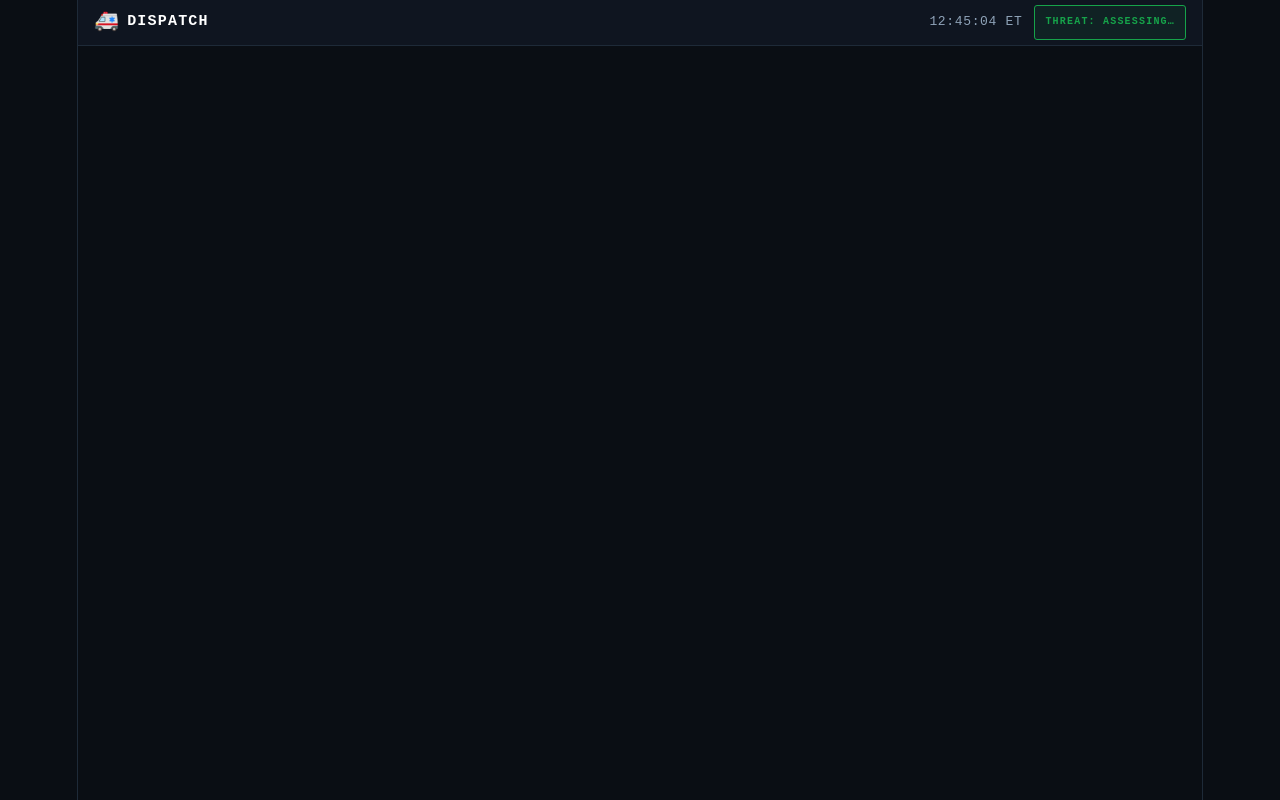
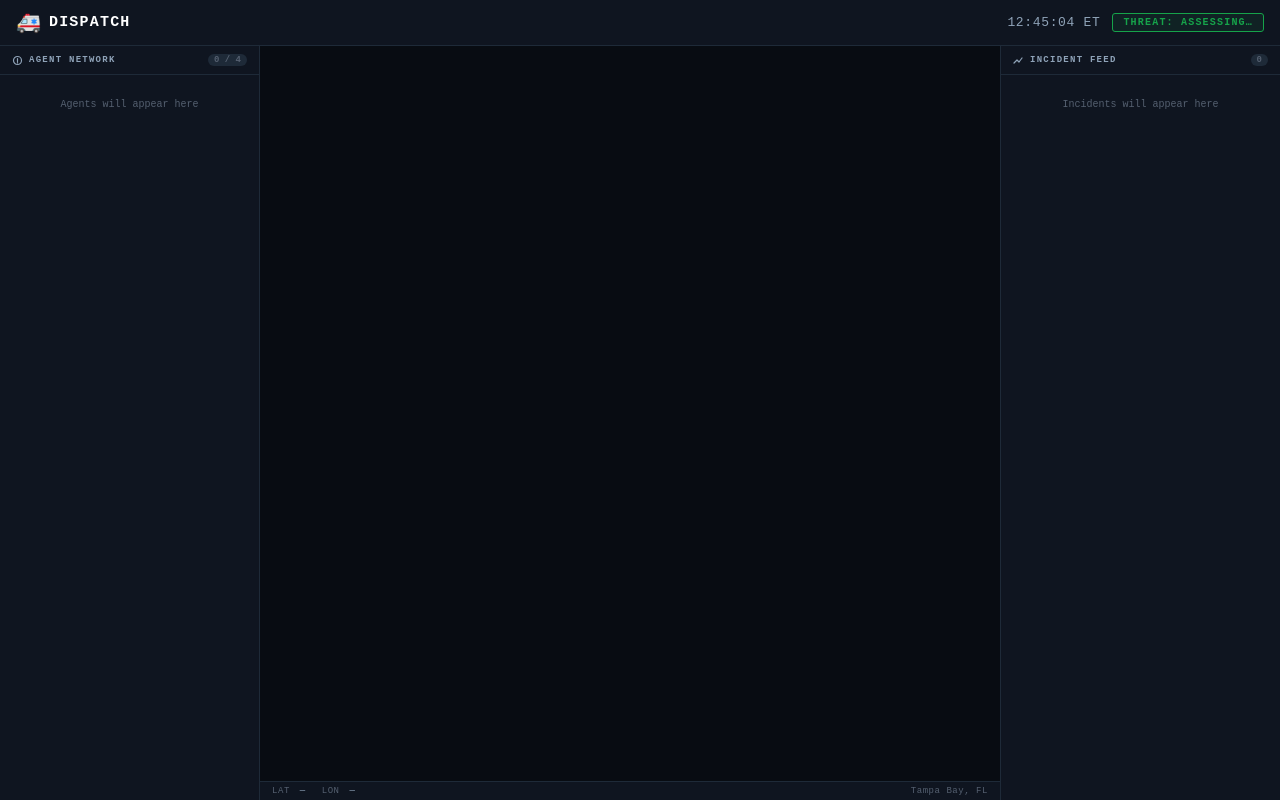
Before and after one commit to MohamedFouad132/Dispatch, a React app in the folder frontend/: page / in a window 1280 px wide. Built offline with nearby package versions, Linux system fonts and the light colour scheme; the HTML template or start-up script is replaced by a standard one.

Commit message:
main skeleton

```diff
--- a/frontend/src/App.css
+++ b/frontend/src/App.css
@@ -1,4 +1,4 @@
-
+/* ── Base Variables ─────────────────────────────────────────── */
 :root {
   --bg:        #0a0e14;
   --panel:     #0f1520;
@@ -88,3 +88,98 @@ html, body, #root {
   0%, 100% { box-shadow: 0 0 0 0 #dc262640; }
   50%       { box-shadow: 0 0 0 4px #dc262620; }
 }
+
+/* ── Three-Panel Layout ─────────────────────────────────────── */
+.layout {
+  display: grid;
+  grid-template-columns: 260px 1fr 280px;
+  flex: 1;
+  overflow: hidden;
+  min-height: 0;
+}
+
+/* ── Panel Header ───────────────────────────────────────────── */
+.ph {
+  display: flex;
+  align-items: center;
+  gap: 6px;
+  padding: 8px 12px;
+  border-bottom: 1px solid var(--border);
+  flex-shrink: 0;
+}
+.ph-label {
+  font-size: 9px;
+  font-weight: 700;
+  letter-spacing: 0.14em;
+  text-transform: uppercase;
+  color: var(--text-mid);
+  flex: 1;
+}
+.ph-badge {
+  font-size: 9px;
+  font-weight: 700;
+  color: var(--text-dim);
+  background: var(--border);
+  padding: 1px 6px;
+  border-radius: 8px;
+}
+
+/* ── Left Panel ─────────────────────────────────────────────── */
+.left-panel {
+  background: var(--panel);
+  border-right: 1px solid var(--border);
+  display: flex;
+  flex-direction: column;
+  overflow: hidden;
+}
+
+/* ── Map Area ───────────────────────────────────────────────── */
+.map-area {
+  position: relative;
+  display: flex;
+  flex-direction: column;
+  overflow: hidden;
+  background: #080c12;
+}
+
+#map {
+  flex: 1;
+  min-height: 0;
+}
+
+.map-foot {
+  display: flex;
+  align-items: center;
+  gap: 16px;
+  padding: 4px 12px;
+  background: var(--panel);
+  border-top: 1px solid var(--border);
+  flex-shrink: 0;
+}
+.mf-stat {
+  font-size: 9px;
+  color: var(--text-dim);
+  letter-spacing: 0.06em;
+}
+.mf-stat span {
+  color: var(--text-mid);
+  margin-left: 4px;
+}
+
+/* ── Right Panel ────────────────────────────────────────────── */
+.right-panel {
+  background: var(--panel);
+  border-left: 1px solid var(--border);
+  display: flex;
+  flex-direction: column;
+  overflow: hidden;
+}
+
+/* ── Placeholder ────────────────────────────────────────────── */
+.panel-placeholder {
+  padding: 24px 14px;
+  text-align: center;
+  font-size: 10px;
+  color: var(--text-dim);
+  font-family: var(--font-mono);
+}
--- a/frontend/src/App.jsx
+++ b/frontend/src/App.jsx
@@ -53,6 +53,8 @@ function App() {
   return (
     <div className="app">
       <div className="app-main">
+
+        {/* Topbar */}
         <div className="topbar">
           <div className="logo">
             <div className="logo-emoji">🚑</div>
@@ -63,6 +65,52 @@ function App() {
             <div className={`threat-badge level-${threat.level}`}>{threat.label}</div>
           </div>
         </div>
+
+        {/* Three-panel layout */}
+        <div className="layout">
+
+          {/* Left panel */}
+          <div className="left-panel">
+            <div className="ph">
+              <svg width="11" height="11" viewBox="0 0 11 11" fill="none">
+                <circle cx="5.5" cy="5.5" r="4" stroke="#8fa3b8" strokeWidth="1.2"/>
+                <path d="M5.5 3.5V6.5M5.5 7.5V8" stroke="#8fa3b8" strokeWidth="1.2" strokeLinecap="round"/>
+              </svg>
+              <span className="ph-label">Agent Network</span>
+              <span className="ph-badge">0 / 4</span>
+            </div>
+            <div className="panel-placeholder">
+              Agents will appear here
+            </div>
+          </div>
+
+          {/* Map area */}
+          <div className="map-area">
+            <div id="map"></div>
+            <div className="map-foot">
+              <div className="mf-stat">LAT <span id="cur-lat">—</span></div>
+              <div className="mf-stat">LON <span id="cur-lon">—</span></div>
+              <div className="mf-stat" style={{ marginLeft: 'auto' }}>
+                Tampa Bay, FL
+              </div>
+            </div>
+          </div>
+
+          {/* Right panel */}
+          <div className="right-panel">
+            <div className="ph">
+              <svg width="11" height="11" viewBox="0 0 11 11" fill="none">
+                <path d="M1 8L4 5L6 7L9 3" stroke="#8fa3b8" strokeWidth="1.2" strokeLinecap="round" strokeLinejoin="round"/>
+              </svg>
+              <span className="ph-label">Incident Feed</span>
+              <span className="ph-badge">0</span>
+            </div>
+            <div className="panel-placeholder">
+              Incidents will appear here
+            </div>
+          </div>
+
+        </div>
       </div>
     </div>
   );
--- a/frontend/src/index.css
+++ b/frontend/src/index.css
@@ -1,111 +1,7 @@
-:root {
-  --text: #6b6375;
-  --text-h: #08060d;
-  --bg: #fff;
-  --border: #e5e4e7;
-  --code-bg: #f4f3ec;
-  --accent: #aa3bff;
-  --accent-bg: rgba(170, 59, 255, 0.1);
-  --accent-border: rgba(170, 59, 255, 0.5);
-  --social-bg: rgba(244, 243, 236, 0.5);
-  --shadow:
-    rgba(0, 0, 0, 0.1) 0 10px 15px -3px, rgba(0, 0, 0, 0.05) 0 4px 6px -2px;
+*, *::before, *::after { box-sizing: border-box; margin: 0; padding: 0; }
 
-  --sans: system-ui, 'Segoe UI', Roboto, sans-serif;
-  --heading: system-ui, 'Segoe UI', Roboto, sans-serif;
-  --mono: ui-monospace, Consolas, monospace;
-
-  font: 18px/145% var(--sans);
-  letter-spacing: 0.18px;
-  color-scheme: light dark;
-  color: var(--text);
-  background: var(--bg);
-  font-synthesis: none;
-  text-rendering: optimizeLegibility;
-  -webkit-font-smoothing: antialiased;
-  -moz-osx-font-smoothing: grayscale;
-
-  @media (max-width: 1024px) {
-    font-size: 16px;
-  }
+html, body, #root {
+  height: 100%;
+  width: 100%;
+  overflow: hidden;
 }
-
-@media (prefers-color-scheme: dark) {
-  :root {
-    --text: #9ca3af;
-    --text-h: #f3f4f6;
-    --bg: #16171d;
-    --border: #2e303a;
-    --code-bg: #1f2028;
-    --accent: #c084fc;
-    --accent-bg: rgba(192, 132, 252, 0.15);
-    --accent-border: rgba(192, 132, 252, 0.5);
-    --social-bg: rgba(47, 48, 58, 0.5);
-    --shadow:
-      rgba(0, 0, 0, 0.4) 0 10px 15px -3px, rgba(0, 0, 0, 0.25) 0 4px 6px -2px;
-  }
-
-  #social .button-icon {
-    filter: invert(1) brightness(2);
-  }
-}
-
-body {
-  margin: 0;
-}
-
-#root {
-  width: 1126px;
-  max-width: 100%;
-  margin: 0 auto;
-  text-align: center;
-  border-inline: 1px solid var(--border);
-  min-height: 100svh;
-  display: flex;
-  flex-direction: column;
-  box-sizing: border-box;
-}
-
-h1,
-h2 {
-  font-family: var(--heading);
-  font-weight: 500;
-  color: var(--text-h);
-}
-
-h1 {
-  font-size: 56px;
-  letter-spacing: -1.68px;
-  margin: 32px 0;
-  @media (max-width: 1024px) {
-    font-size: 36px;
-    margin: 20px 0;
-  }
-}
-h2 {
-  font-size: 24px;
-  line-height: 118%;
-  letter-spacing: -0.24px;
-  margin: 0 0 8px;
-  @media (max-width: 1024px) {
-    font-size: 20px;
-  }
-}
-p {
-  margin: 0;
-}
-
-code,
-.counter {
-  font-family: var(--mono);
-  display: inline-flex;
-  border-radius: 4px;
-  color: var(--text-h);
-}
-
-code {
-  font-size: 15px;
-  line-height: 135%;
-  padding: 4px 8px;
-  background: var(--code-bg);
-}
```
